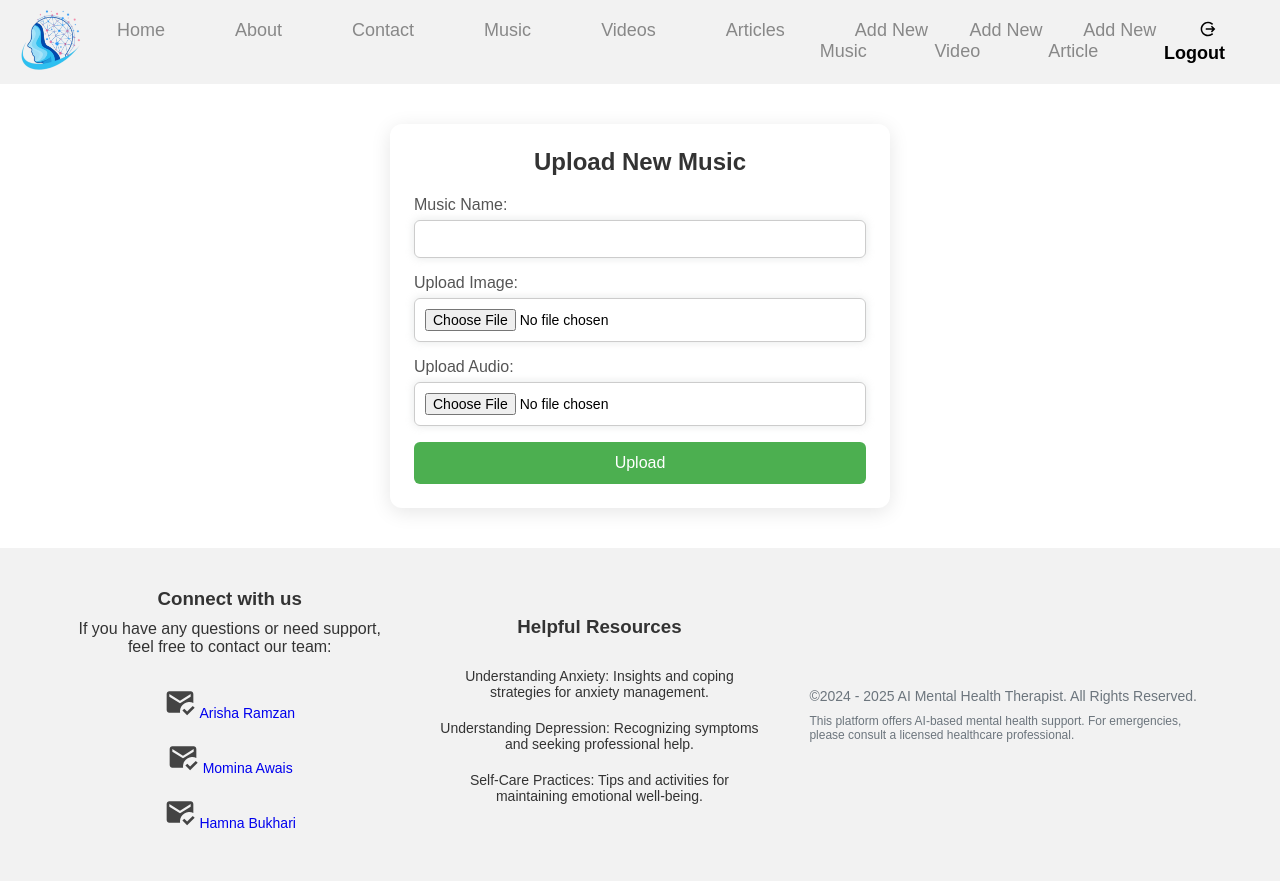
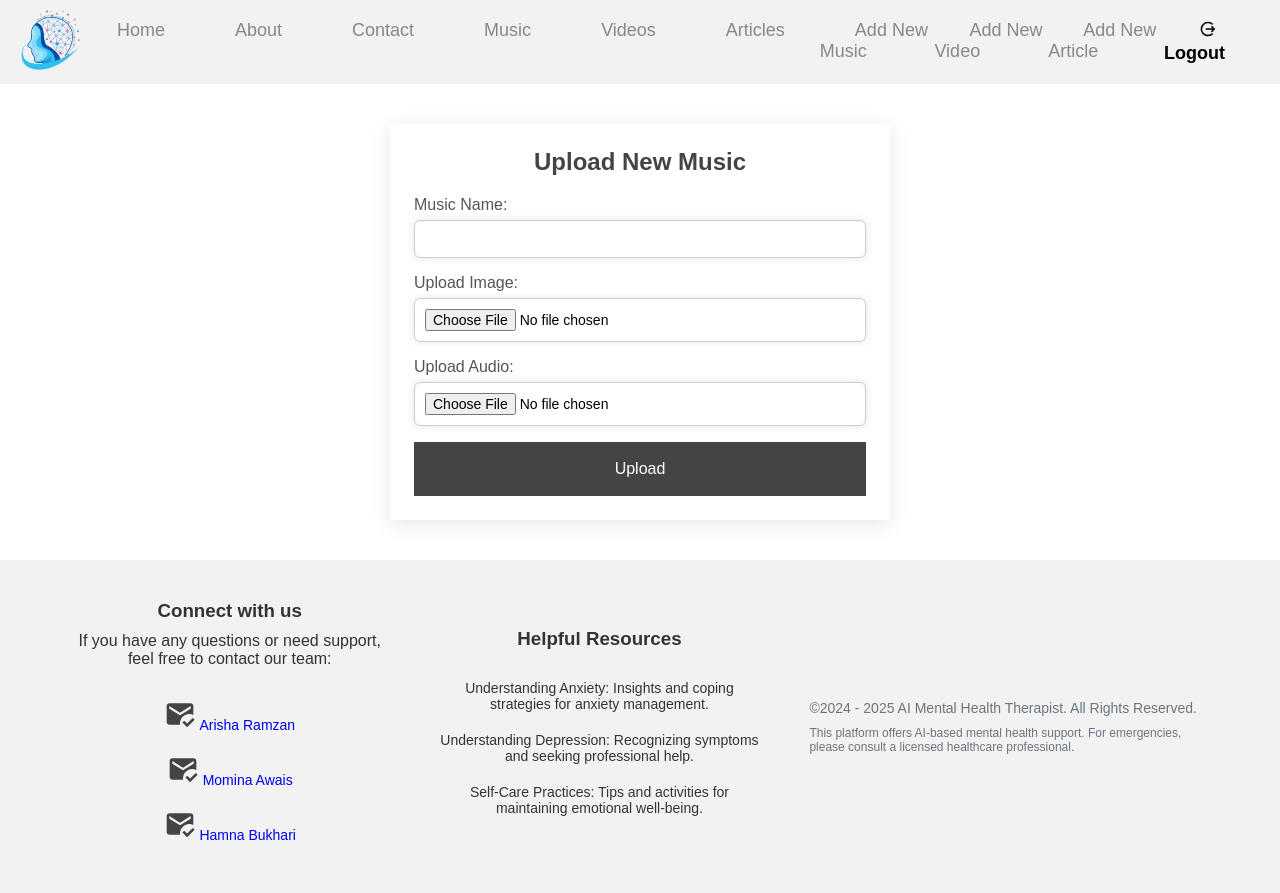
Before and after one commit to Usman-Javed-07/Ai-mental-Health-Frontend, a React (Vite) app: page /AddMusic in a window 1280 px wide. Built offline with nearby package versions, Linux system fonts and the light colour scheme; sample sign-in values are in the browser's storage.

Commit message:
update add music page style

```diff
--- a/src/components/css/AddMusic.module.css
+++ b/src/components/css/AddMusic.module.css
@@ -3,14 +3,13 @@
   margin: 40px auto;
   padding: 24px;
   background: #fff;
-  border-radius: 12px;
   box-shadow: 0 4px 20px rgba(0, 0, 0, 0.1);
 }
 
 .title {
   text-align: center;
   margin-bottom: 20px;
-  color: #333;
+  color: #444;
 }
 
 .form {
@@ -32,23 +31,21 @@ label {
 input[type="text"],
 input[type="file"] {
   width: 100%;
-  padding: 10px;
-  border: 1px solid #ccc;
-  border-radius: 6px;
+  padding: 18px;
+  border: 1px solid #dbd7d7;
   font-size: 14px;
 }
 
 .submitBtn {
-  background-color: #4CAF50;
+  background-color: #444;
   color: white;
-  padding: 12px;
+  padding: 18px;
   border: none;
-  border-radius: 6px;
   font-size: 16px;
   cursor: pointer;
   transition: background 0.3s ease;
 }
 
 .submitBtn:hover {
-  background-color: #45a049;
+  background-color: #000;
 }
```
